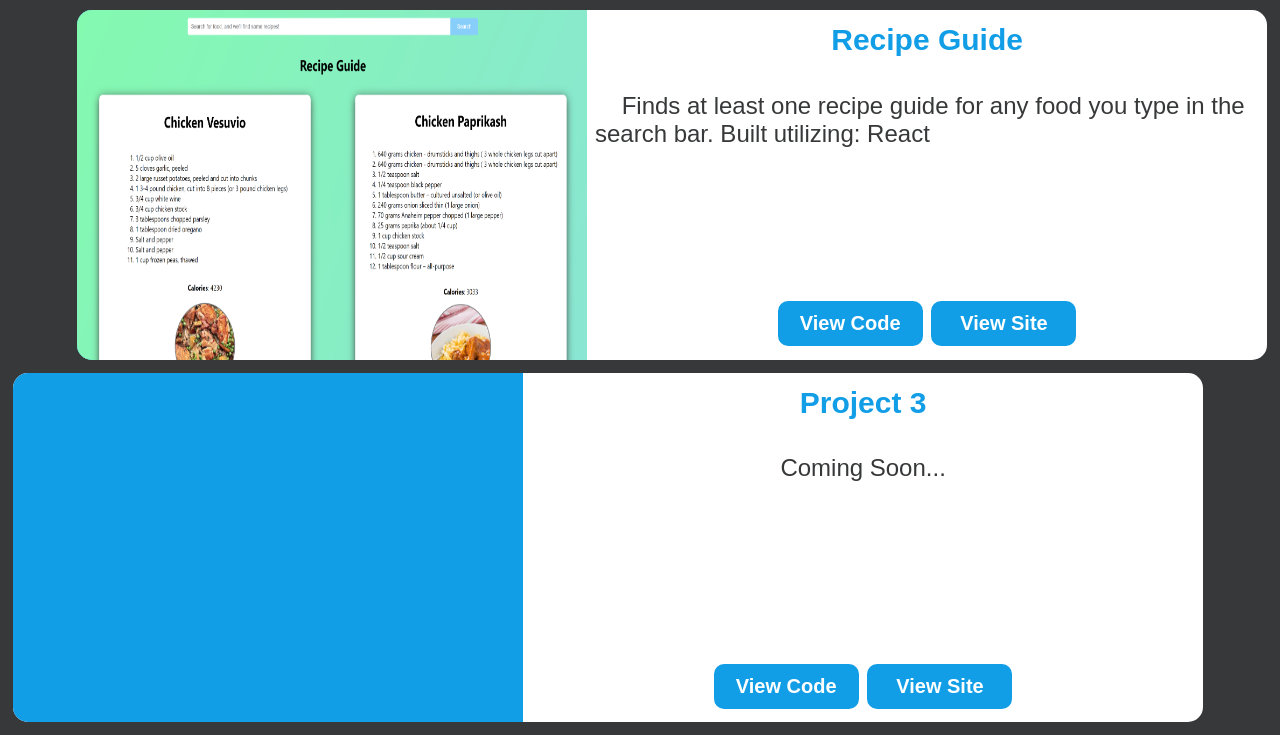
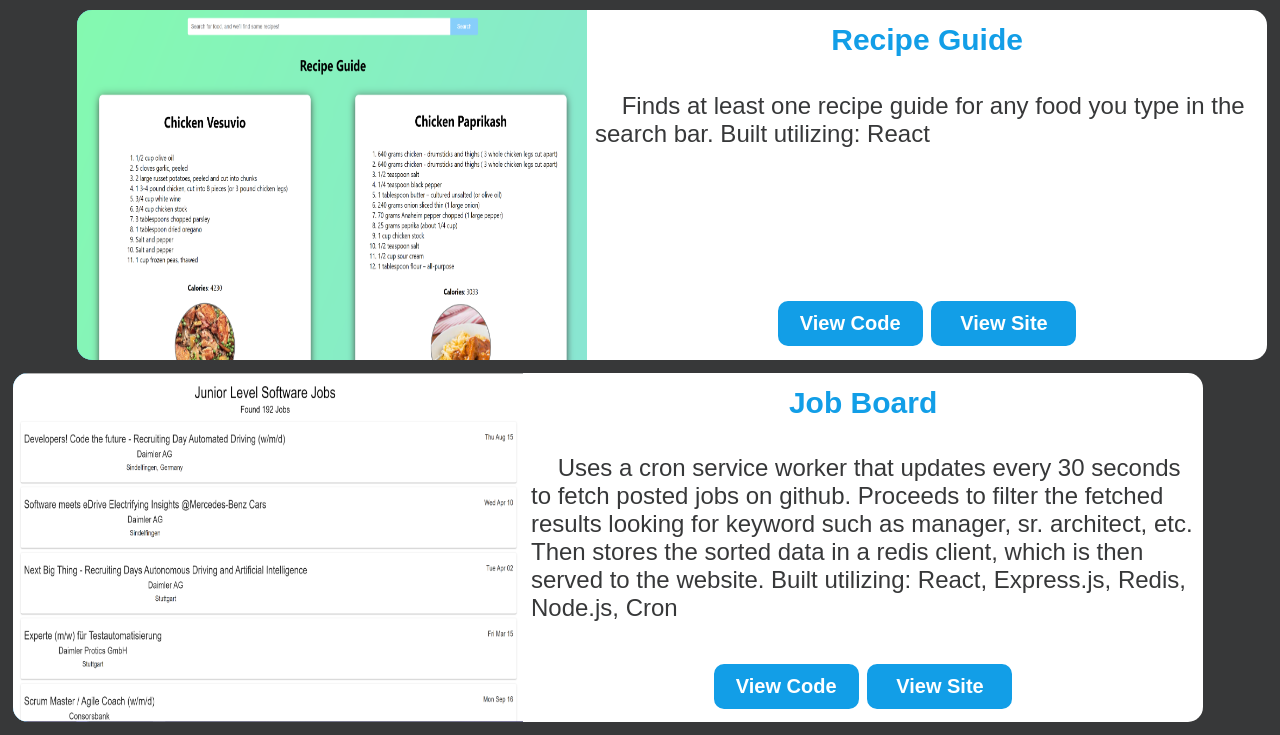
Before and after one commit to OctaviusBowman/GithubPortfolio, a website: page dist/index.html in a window 1280 px wide. Shown: the part 1265-2000 px from the top of the page. Drawn offline with Linux system fonts and the light colour scheme.

Commit message:
Project 3 Updated

```diff
--- a/dist/index.html
+++ b/dist/index.html
@@ -95,14 +95,18 @@
                 </div>
             </div>
             <div class="project-3">
-                <div class="project-left-img"></div>
+                <div class="project-left-img"><img src="images/juniorlevelsoftwarejobs.png" /></div>
                 <div class="project-left-text">
                     <div class="project-right-text">
-                        <h1>Project 3</h1>
-                        <p>Coming Soon...</p>
+                        <h1>Job Board</h1>
+                        <p>&nbsp;&nbsp;&nbsp;&nbsp;Uses a cron service worker that updates every 30 seconds to fetch
+                            posted jobs on github. Proceeds to filter the fetched results looking for keyword such as
+                            manager, sr. architect, etc. Then stores the sorted data in a redis client, which is then
+                            served to the website. Built utilizing: React, Express.js, Redis, Node.js, Cron </p>
                         <div class="btn-container">
-                            <a><button>View Code</button></a>
-                            <a><button>View Site</button></a>
+                            <a href="https://github.com/OctaviusBowman/juniorlevelsoftwarejobs"
+                                target="_blank"><button>View Code</button></a>
+                            <a href="https://juniorlevelsoftwarejobs.com/" target="blank"><button>View Site</button></a>
                         </div>
                     </div>
                 </div>
```
Also changed, not shown: dist/images/juniorlevelsoftwarejobs.png (added).
